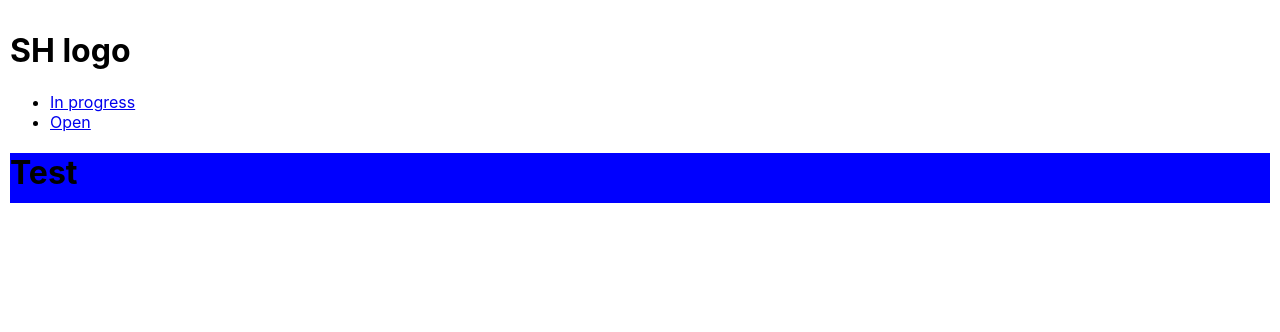
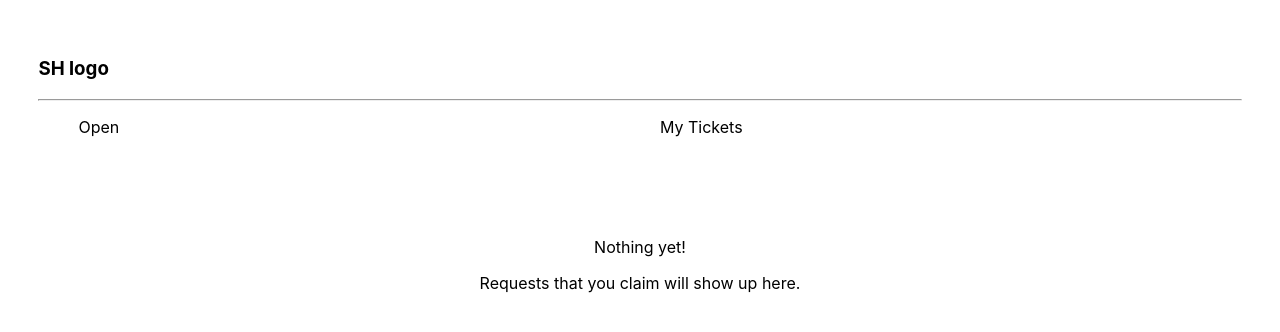
Before and after one commit to ELozhkin/MentorApp, a React (Create React App) app: page / in a window 1280 px wide. Shown: the top 332 px of the page. Built offline with nearby package versions, Linux system fonts and the light colour scheme.

Commit message:
Added MyTicket component

```diff
--- a/package.json
+++ b/package.json
@@ -4,6 +4,7 @@
   "private": true,
   "dependencies": {
     "react": "^16.6.3",
+    "react-bootstrap-table-next": "^1.4.2",
     "react-dom": "^16.6.3",
     "react-router-dom": "^4.3.1",
     "react-scripts": "2.1.1",
--- a/src/App.css
+++ b/src/App.css
@@ -1,5 +1,6 @@
 .App {
-    padding:10px;
+    padding:3%;
+
 }
 .test {
     background-color: blue;
@@ -7,10 +8,19 @@
     display: block;
 }
 /*------------ Request Dashboard -------------------*/
-.rt-th, .rt-td{
+.mentorNav li{
     display:inline-block;
+    width:50%;
+    color:black !important;
+}
+.mentorNav a {
+    color:black;
+    text-decoration:none;
+}
+.rt-th, .rt-td {
+    display: inline-block;
     /*background-color:lightgrey;*/
-    width:80% !important;
+    width: 80% !important;
 }
 .rt-th {
     background-color:darkgrey;
@@ -38,32 +48,16 @@
     display:inline-block;
 }
 
-
-/*.App-logo {
-  animation: App-logo-spin infinite 20s linear;
-  height: 40vmin;
+/*------------ Table --------------*/
+.ExpandRow {
+    background-color:red;
 }
 
-.App-header {
-  background-color: #282c34;
-  min-height: 100vh;
-  display: flex;
-  flex-direction: column;
-  align-items: center;
-  justify-content: center;
-  font-size: calc(10px + 2vmin);
-  color: white;
+
+/*------------------MyTickets---------*/
+.nothingYet {
+    text-align: center;
+    margin: auto;
+    margin-top: 100px;
+    width: 60%;
 }
-
-.App-link {
-  color: #61dafb;
-}
-
-@keyframes App-logo-spin {
-  from {
-    transform: rotate(0deg);
-  }
-  to {
-    transform: rotate(360deg);
-  }
-}*/
--- a/src/App.js
+++ b/src/App.js
@@ -1,5 +1,6 @@
 import React, { Component } from 'react';
-import logo from './logo.svg';
+import 'react-bootstrap-table-next/dist/react-bootstrap-table2.min.css';
+
 import './App.css';
 import Hello from './client/components/hello';
 import Nav from './client/components/Nav';
--- a/src/Main.js
+++ b/src/Main.js
@@ -6,6 +6,7 @@ import Hello from './client/components/hello';
 import Nav from './client/components/Nav';
 import RequestDashboard from './client/components/RequestDashboard';
 import MakeRequest from './client/components/MakeRequest';
+import MyTickets from './client/components/MyTickets';
 
 class Main extends Component {
     render() {
@@ -13,7 +14,7 @@ class Main extends Component {
             <div >
 
                 <Switch>
-                    <Route exact path='/' component={Hello} />
+                    <Route exact path='/' component={MyTickets} />
                     <Route path='/openRequests' component={RequestDashboard} />
                     {/*<Route path='/makeRequest' component={MakeRequest}/>*/}
                 </Switch>
--- /dev/null
+++ b/src/client/components/MyTickets.js
@@ -0,0 +1,18 @@
+// JavaScript source code
+import React, { Component } from 'react';
+import { Link } from 'react-router-dom';
+
+class myTickets extends Component {
+    render() {
+        return (
+            <div className="nothingYet">
+                <p>Nothing yet!</p>
+                <p>Requests that you claim will show up here.</p>
+
+            </div>
+
+        );
+
+    }
+}
+export default myTickets;
--- a/src/client/components/Nav.js
+++ b/src/client/components/Nav.js
@@ -6,13 +6,14 @@ class Nav extends Component {
     render() {
         return (
             <header>
-                <h1>SH logo</h1>
-                <ul>
+                <h3>SH logo</h3>
+                <hr/>
+                <ul class="mentorNav">
                     <li>
-                        <Link to='/'>In progress</Link>
+                        <Link to='/openRequests'>Open</Link>
                     </li>
                     <li>
-                        <Link to='/openRequests'>Open</Link>
+                        <Link to='/'>My Tickets</Link>
                     </li>
                 </ul>
             </header>
--- a/src/client/components/RequestDashboard.js
+++ b/src/client/components/RequestDashboard.js
@@ -1,5 +1,8 @@
 import React, { Component } from 'react';
 import ReactTable, { ReactTableDefaults } from 'react-table';
+import BootstrapTable from 'react-bootstrap-table-next';
+
+
 
 class RequestDashboard extends Component {
     //constructor(props) {
@@ -35,7 +38,6 @@ class RequestDashboard extends Component {
             }]
         const columns = [
                {
-                    Header: "Issue",
                     accessor: "issue",
 
                 },
@@ -75,9 +77,8 @@ class RequestDashboard extends Component {
 
                 </div>*/}
                 <hr />
-                <p>test</p>
                 <h3>Requests</h3>
-                <hr/>
+                <hr />
                 <ReactTable
                     data={data}
                     resolveData={data => data.map(row => row)}
@@ -88,16 +89,16 @@ class RequestDashboard extends Component {
                     SubComponent={(row) => {
                         return (
                             <div>
-                                <p>test</p>
                                 <ReactTable
                                     data={data}
                                     columns={sub_columns}
                                     showPagination={false}
                                     pageSize={3}
+                                    className = "ExpandRow"
                                 />
                             </div>)
                     }}
-                 />
+                />
 
             </div>
 
```
Also changed, not shown: 1 other file (tests, documents, lock files or other folders).
